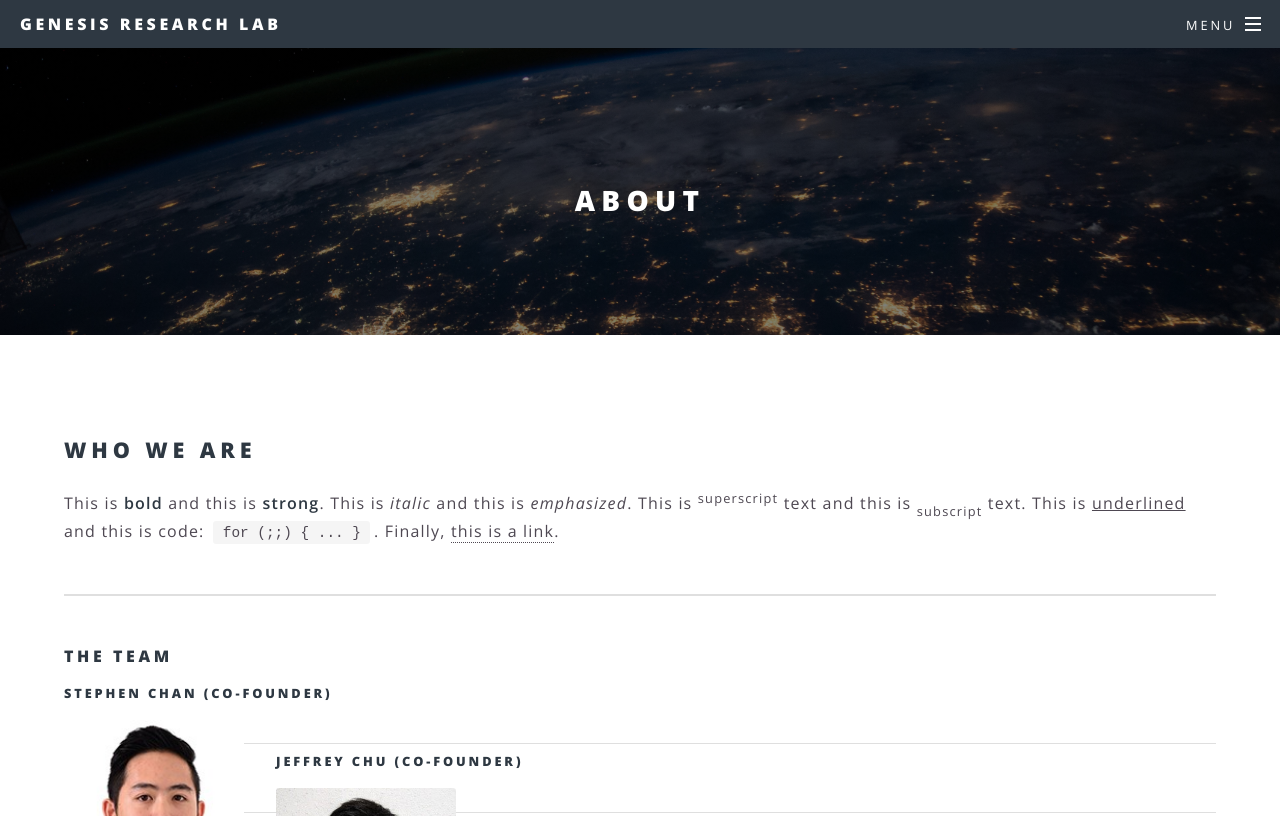
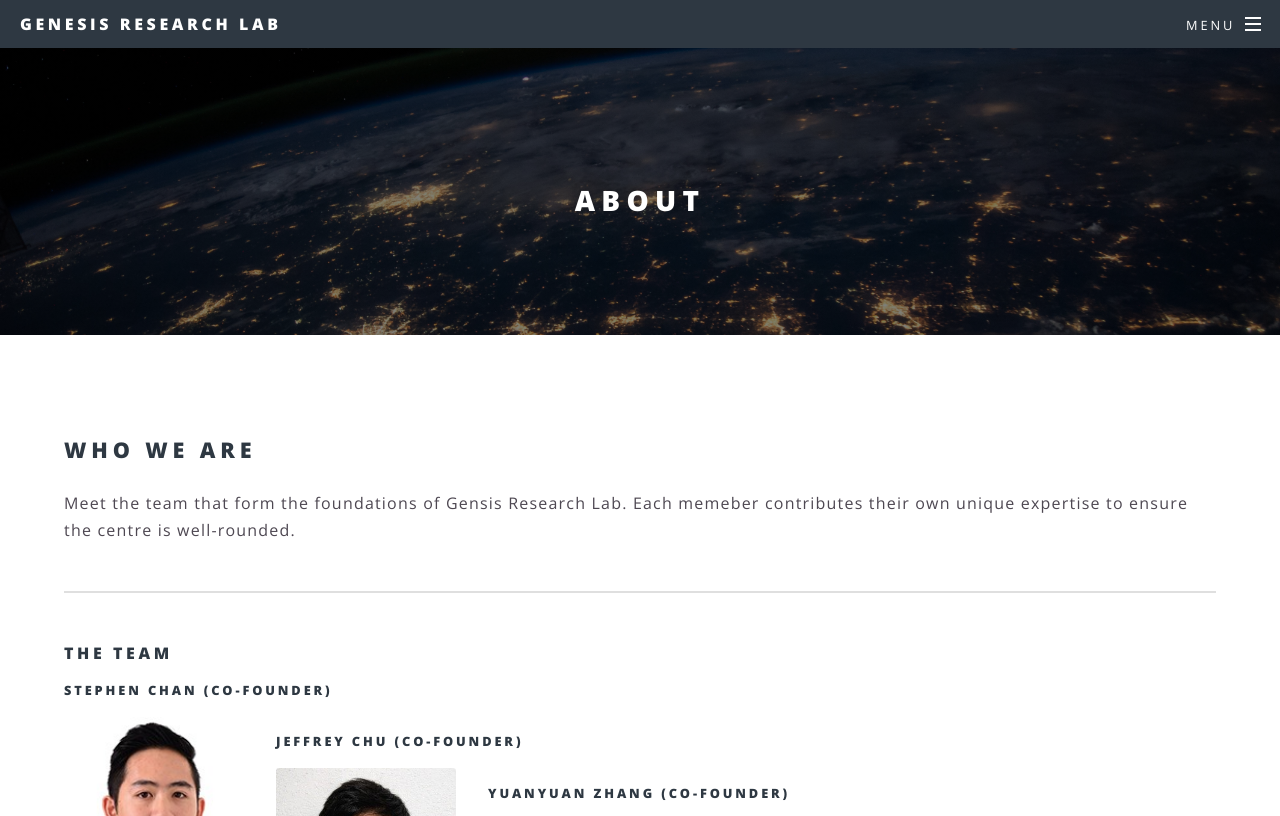
Before and after one commit to genesis-research-lab/genesis-research-lab.github.io, a Jekyll site: the page built from about.html, in a window 1280 px wide and 900 px high, cut to the strip 0-816 px from the top of the window. Built offline with Jekyll 4.4.1, drawn with Linux system fonts in a browser that asks for light colours.

Commit message:
update sections

```diff
--- a/about.html
+++ b/about.html
@@ -4,27 +4,19 @@ title: About
 ---
 			<section>
 				<h2>Who We Are</h2>
-				<p>This is <b>bold</b> and this is <strong>strong</strong>. This is <i>italic</i> and this is <em>emphasized</em>.
-				This is <sup>superscript</sup> text and this is <sub>subscript</sub> text.
-				This is <u>underlined</u> and this is code: <code>for (;;) { ... }</code>. Finally, <a href="#">this is a link</a>.</p>
+				<p>Meet the team that form the foundations of Gensis Research Lab.
+				Each memeber contributes their own unique expertise to ensure the centre is well-rounded.</p>
 				<hr />
 				<header>
 					<h4>The Team</h4>
 				</header>
-				<ul class="alt">
-				<li>
 				<h5>Stephen Chan (Co-Founder)</h5>
 				<p><span class="image left"><img src="images/stephen_chan.jpg" alt="" style="width:180px;height:180px;" /></span>
-				</li>
-				<li>
 				<h5>Jeffrey Chu (Co-Founder)</h5>
 				<p><span class="image left"><img src="images/jeffrey_chu.jpg" alt="" style="width:180px;height:180px;" /></span>
-				</li>
-				<li>
 				<h5>Yuanyuan Zhang (Co-Founder)</h5>
 				<p><span class="image left"><img src="images/yuanyuan_zhang.jpg" alt="" style="width:180px;height:180px;" /></span>
-				</li>
-				</ul>
+				<hr />
 				<header>
 					<h5>Heading with a Subtitle</h5>
 					<p>Lorem ipsum dolor sit amet nullam id egestas urna aliquam</p>
```
